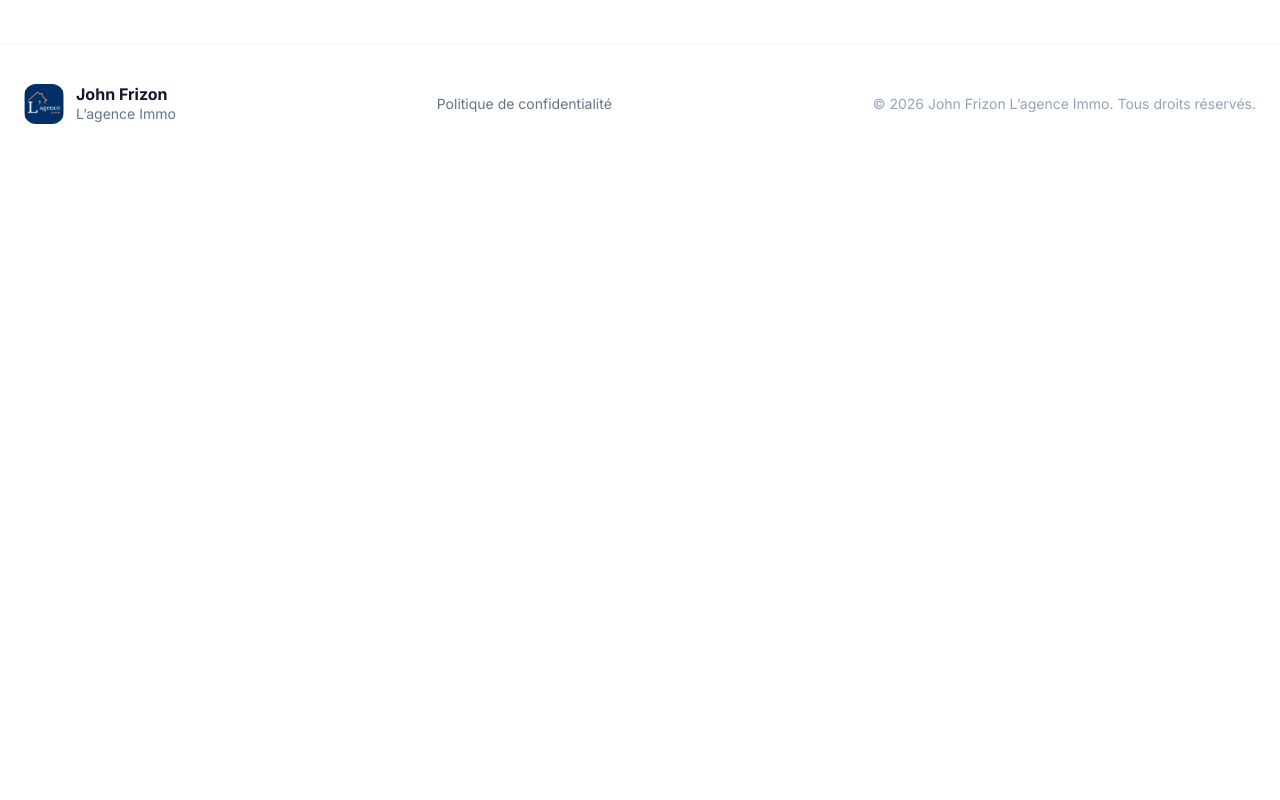
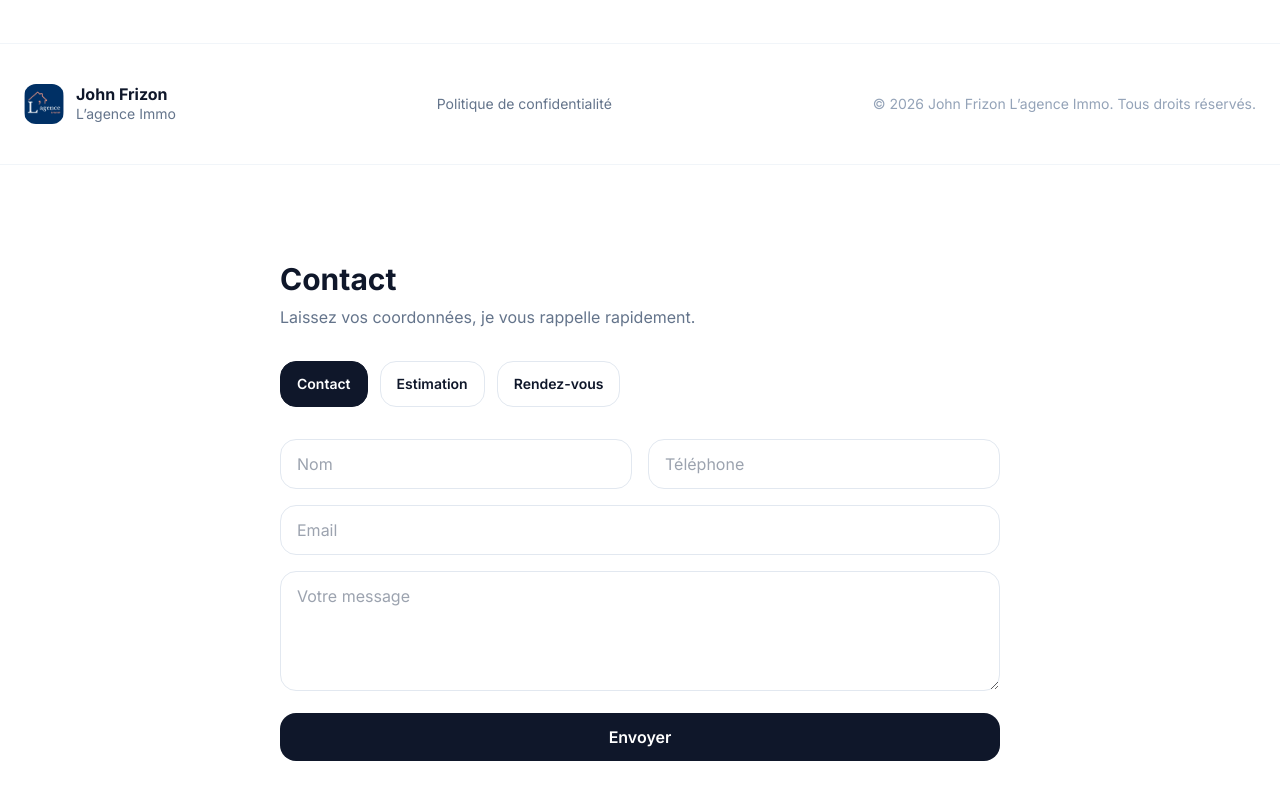
Before and after one commit to agentpro2307-cmd/johnfrizonlagenceimmo, a React (Vite) app: page / in a window 1280 px wide. Shown: the part 3974-4774 px from the top of the page. Before the commit the page ends 4138 px from the top, so only its background shows below. Built offline with nearby package versions, Linux system fonts and the light colour scheme.

Commit message:
Update FormModal.tsx

```diff
--- a/FormModal.tsx
+++ b/FormModal.tsx
@@ -1,170 +1,96 @@
+import React, { useMemo, useState } from "react";
 
-import React, { useState } from 'react';
+type Mode = "contact" | "estimation" | "rdv";
 
-interface FormModalProps {
-  isOpen: boolean;
-  onClose: () => void;
-  type: string;
-}
+export default function ContactForm({ defaultMode = "contact" }: { defaultMode?: Mode }) {
+  const [mode, setMode] = useState<Mode>(defaultMode);
 
-const FormModal: React.FC<FormModalProps> = ({ isOpen, onClose, type }) => {
-  const [step, setStep] = useState(1);
-  const [direction, setDirection] = useState<string | null>(null);
-  const [isSubmitted, setIsSubmitted] = useState(false);
+  const isEstimation = mode === "estimation";
 
-  if (!isOpen) return null;
+  return (
+    <section id="contact" className="scroll-mt-28 py-24 bg-white border-t border-slate-100">
+      <div className="max-w-3xl mx-auto px-6">
+        <h2 className="text-3xl font-bold text-slate-900">Contact</h2>
+        <p className="mt-2 text-slate-500">
+          Laissez vos coordonnées, je vous rappelle rapidement.
+        </p>
 
-  const handleSubmit = (e: React.FormEvent) => {
-    e.preventDefault();
-    setIsSubmitted(true);
-    setTimeout(() => {
-      setIsSubmitted(false);
-      onClose();
-      setStep(1);
-      setDirection(null);
-    }, 3000);
-  };
-
-  const renderSuccess = () => (
-    <div className="text-center py-12 animate-in fade-in zoom-in">
-      <div className="w-20 h-20 bg-green-100 text-green-600 rounded-full flex items-center justify-center mx-auto mb-6 text-4xl">
-        ✓
-      </div>
-      <h3 className="text-2xl font-bold text-slate-900 mb-2">Message envoyé !</h3>
-      <p className="text-slate-500">Je reviens vers vous sous 24h maximum. Préparez votre café, on va discuter de votre projet.</p>
-    </div>
-  );
-
-  const renderShortForm = () => (
-    <form onSubmit={handleSubmit} className="space-y-6">
-      <div className="grid grid-cols-1 md:grid-cols-2 gap-4">
-        <div className="space-y-2">
-          <label className="text-xs font-bold text-slate-400 uppercase">Nom Complet *</label>
-          <input required type="text" placeholder="Jean Dupont" className="w-full p-4 bg-slate-50 border-none rounded-2xl focus:ring-2 focus:ring-slate-900 outline-none" />
-        </div>
-        <div className="space-y-2">
-          <label className="text-xs font-bold text-slate-400 uppercase">Téléphone *</label>
-          <input required type="tel" placeholder="06 XX XX XX XX" className="w-full p-4 bg-slate-50 border-none rounded-2xl focus:ring-2 focus:ring-slate-900 outline-none" />
-        </div>
-      </div>
-      <div className="space-y-2">
-        <label className="text-xs font-bold text-slate-400 uppercase">Email *</label>
-        <input required type="email" placeholder="jean@exemple.fr" className="w-full p-4 bg-slate-50 border-none rounded-2xl focus:ring-2 focus:ring-slate-900 outline-none" />
-      </div>
-      <div className="space-y-2">
-        <label className="text-xs font-bold text-slate-400 uppercase">Votre Projet *</label>
-        <select required className="w-full p-4 bg-slate-50 border-none rounded-2xl focus:ring-2 focus:ring-slate-900 outline-none">
-          <option>Je veux vendre</option>
-          <option>Je veux acheter</option>
-          <option>Besoin d'une estimation</option>
-          <option>Autre question</option>
-        </select>
-      </div>
-      <button type="submit" className="w-full bg-slate-900 text-white py-4 rounded-2xl font-bold hover:bg-slate-800 transition-all text-lg shadow-xl">
-        Envoyer ma demande
-      </button>
-      <p className="text-[10px] text-slate-400 text-center">
-        En envoyant ce formulaire, vous acceptez notre politique de confidentialité (RGPD). Vos données ne seront jamais vendues.
-      </p>
-    </form>
-  );
-
-  const renderQualifyingForm = () => {
-    if (step === 1) {
-      return (
-        <div className="space-y-8 text-center">
-          <h3 className="text-2xl font-bold">Quel est votre objectif aujourd'hui ?</h3>
-          <div className="grid grid-cols-2 gap-4">
+        {/* Choix */}
+        <div className="mt-8 flex flex-col sm:flex-row gap-3">
           <button
             type="button"
-              onClick={() => { setDirection('sell'); setStep(2); }}
-              className="p-8 rounded-3xl bg-slate-50 border-2 border-transparent hover:border-slate-900 transition-all group"
+            onClick={() => setMode("contact")}
+            className={`rounded-2xl px-4 py-3 text-sm font-semibold border ${
+              mode === "contact" ? "bg-slate-900 text-white border-slate-900" : "border-slate-200 text-slate-900 hover:bg-slate-50"
+            }`}
           >
-              <span className="text-4xl block mb-2">🏠</span>
-              <span className="font-bold text-slate-900">Je veux vendre</span>
+            Contact
           </button>
           <button
             type="button"
-              onClick={() => { setDirection('buy'); setStep(2); }}
-              className="p-8 rounded-3xl bg-slate-50 border-2 border-transparent hover:border-slate-900 transition-all group"
+            onClick={() => setMode("estimation")}
+            className={`rounded-2xl px-4 py-3 text-sm font-semibold border ${
+              mode === "estimation" ? "bg-slate-900 text-white border-slate-900" : "border-slate-200 text-slate-900 hover:bg-slate-50"
+            }`}
           >
-              <span className="text-4xl block mb-2">🔑</span>
-              <span className="font-bold text-slate-900">Je veux acheter</span>
+            Estimation
+          </button>
+          <button
+            type="button"
+            onClick={() => setMode("rdv")}
+            className={`rounded-2xl px-4 py-3 text-sm font-semibold border ${
+              mode === "rdv" ? "bg-slate-900 text-white border-slate-900" : "border-slate-200 text-slate-900 hover:bg-slate-50"
+            }`}
+          >
+            Rendez-vous
           </button>
         </div>
-        </div>
-      );
-    }
-    return (
-      <form onSubmit={handleSubmit} className="space-y-6">
-        <div className="flex items-center gap-2 mb-6">
-          <button type="button" onClick={() => setStep(1)} className="text-slate-400 hover:text-slate-900">← Retour</button>
-          <div className="h-1 flex-1 bg-slate-100 rounded-full overflow-hidden">
-            <div className="h-full bg-slate-900 w-2/3"></div>
-          </div>
+
+        {/* Form */}
+        <form
+          className="mt-8 space-y-4"
+          onSubmit={(e) => {
+            e.preventDefault();
+            alert("Formulaire envoyé (à connecter)"); // on branchera ensuite (email / Formspree / n8n)
+          }}
+        >
+          <div className="grid grid-cols-1 sm:grid-cols-2 gap-4">
+            <input className="w-full rounded-2xl border border-slate-200 px-4 py-3" placeholder="Nom" required />
+            <input className="w-full rounded-2xl border border-slate-200 px-4 py-3" placeholder="Téléphone" required />
           </div>
 
-        {direction === 'sell' ? (
-          <div className="space-y-4">
-            <h4 className="font-bold">Dites-nous en plus sur votre bien</h4>
-            <input placeholder="Adresse (Ville ou Quartier)" className="w-full p-4 bg-slate-50 border-none rounded-2xl outline-none" />
-            <div className="grid grid-cols-2 gap-4">
-              <select className="p-4 bg-slate-50 border-none rounded-2xl outline-none">
-                <option>Type: Maison</option>
-                <option>Type: Appartement</option>
-              </select>
-              <input type="number" placeholder="Surface m²" className="p-4 bg-slate-50 border-none rounded-2xl outline-none" />
+          <input className="w-full rounded-2xl border border-slate-200 px-4 py-3" placeholder="Email" type="email" required />
+
+          {/* Champs en plus si Estimation */}
+          {isEstimation && (
+            <div className="rounded-2xl border border-slate-200 p-4 space-y-4">
+              <p className="font-semibold text-slate-900">Informations pour l’estimation</p>
+
+              <div className="grid grid-cols-1 sm:grid-cols-2 gap-4">
+                <input className="w-full rounded-2xl border border-slate-200 px-4 py-3" placeholder="Commune" />
+                <input className="w-full rounded-2xl border border-slate-200 px-4 py-3" placeholder="Type de bien (appartement, maison…)" />
               </div>
+
+              <div className="grid grid-cols-1 sm:grid-cols-3 gap-4">
+                <input className="w-full rounded-2xl border border-slate-200 px-4 py-3" placeholder="Surface (m²)" inputMode="numeric" />
+                <input className="w-full rounded-2xl border border-slate-200 px-4 py-3" placeholder="Pièces" inputMode="numeric" />
+                <input className="w-full rounded-2xl border border-slate-200 px-4 py-3" placeholder="Étage / terrain (optionnel)" />
               </div>
-        ) : (
-          <div className="space-y-4">
-            <h4 className="font-bold">Vos critères de recherche</h4>
-            <select className="w-full p-4 bg-slate-50 border-none rounded-2xl outline-none">
-              <option>Budget : inférieur à 500k€</option>
-              <option>Budget : 500k - 1M€</option>
-              <option>Budget : supérieur à 1M€</option>
-            </select>
-            <input placeholder="Secteur privilégié (ex: Divonne)" className="w-full p-4 bg-slate-50 border-none rounded-2xl outline-none" />
+
+              <input className="w-full rounded-2xl border border-slate-200 px-4 py-3" placeholder="Délai de vente souhaité (optionnel)" />
             </div>
           )}
 
-        <div className="space-y-4 border-t border-slate-100 pt-6">
-          <input required type="text" placeholder="Nom Complet" className="w-full p-4 bg-slate-50 border-none rounded-2xl outline-none" />
-          <input required type="tel" placeholder="Téléphone" className="w-full p-4 bg-slate-50 border-none rounded-2xl outline-none" />
-        </div>
+          <textarea
+            className="w-full rounded-2xl border border-slate-200 px-4 py-3 min-h-[120px]"
+            placeholder={isEstimation ? "Détails utiles (travaux, charges, vue, expo…)" : "Votre message"}
+          />
 
-        <button type="submit" className="w-full bg-slate-900 text-white py-4 rounded-2xl font-bold text-lg">
-          Valider mon projet
+          <button className="w-full rounded-2xl bg-slate-900 text-white font-semibold py-3 hover:opacity-90">
+            Envoyer
           </button>
         </form>
+      </div>
+    </section>
   );
-  };
-
-  return (
-    <div className="fixed inset-0 z-[60] flex items-center justify-center p-6">
-      <div className="absolute inset-0 bg-slate-900/40 backdrop-blur-sm" onClick={onClose}></div>
-      <div className="relative bg-white w-full max-w-xl rounded-[2.5rem] shadow-2xl overflow-hidden animate-in zoom-in fade-in duration-300">
-        <button onClick={onClose} className="absolute top-6 right-6 w-10 h-10 rounded-full bg-slate-50 flex items-center justify-center hover:bg-slate-100 transition-all z-10">✕</button>
-
-        <div className="p-8 md:p-12">
-          {!isSubmitted && (
-            <div className="mb-8">
-              <h2 className="text-3xl font-bold text-slate-900">
-                {type === 'short' ? "L'Essentiel" : type === 'qualifying' ? "Le Projet Horizon" : "Estimation Experte"}
-              </h2>
-              <p className="text-slate-500 mt-2">
-                {type === 'short' ? "Rapide et efficace, on vous rappelle." : "Détaillez votre vision pour un accompagnement sur mesure."}
-              </p>
-            </div>
-          )}
-
-          {isSubmitted ? renderSuccess() : (
-            type === 'short' ? renderShortForm() : renderQualifyingForm()
-          )}
-        </div>
-      </div>
-    </div>
-  );
-};
-
-export default FormModal;
+}
```
Lines whose indentation alone changed are shown as unchanged.
